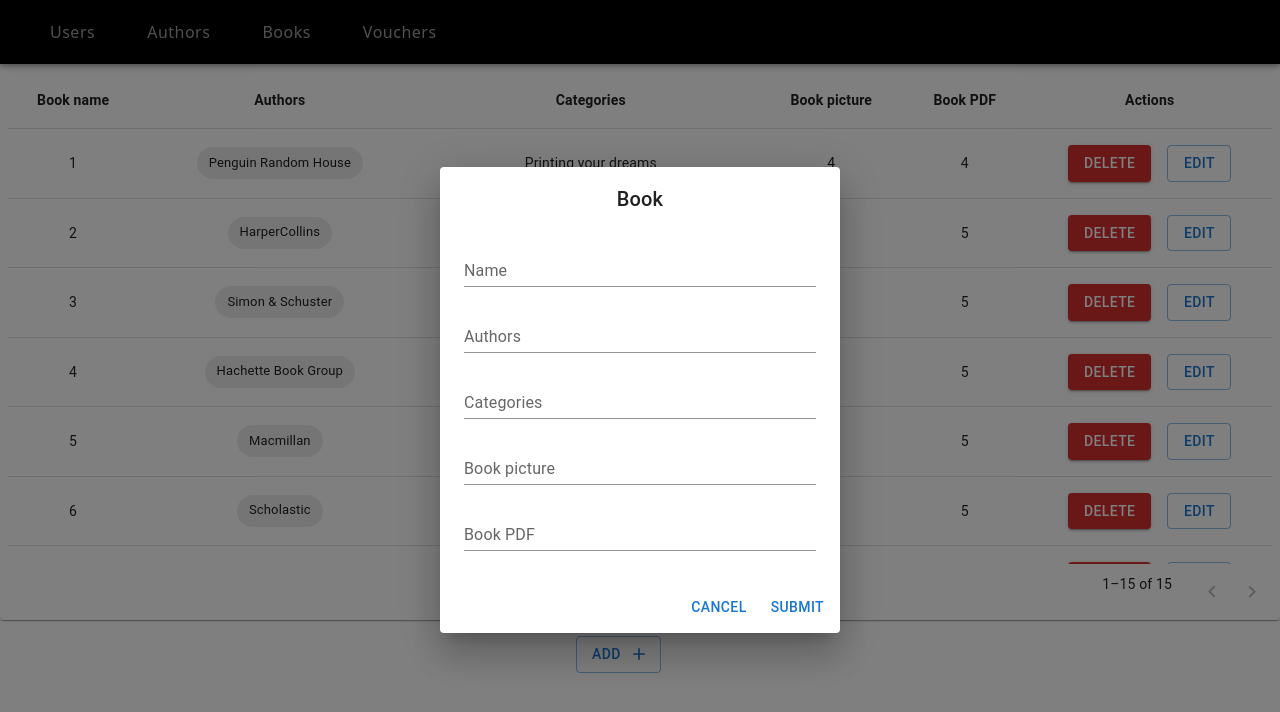
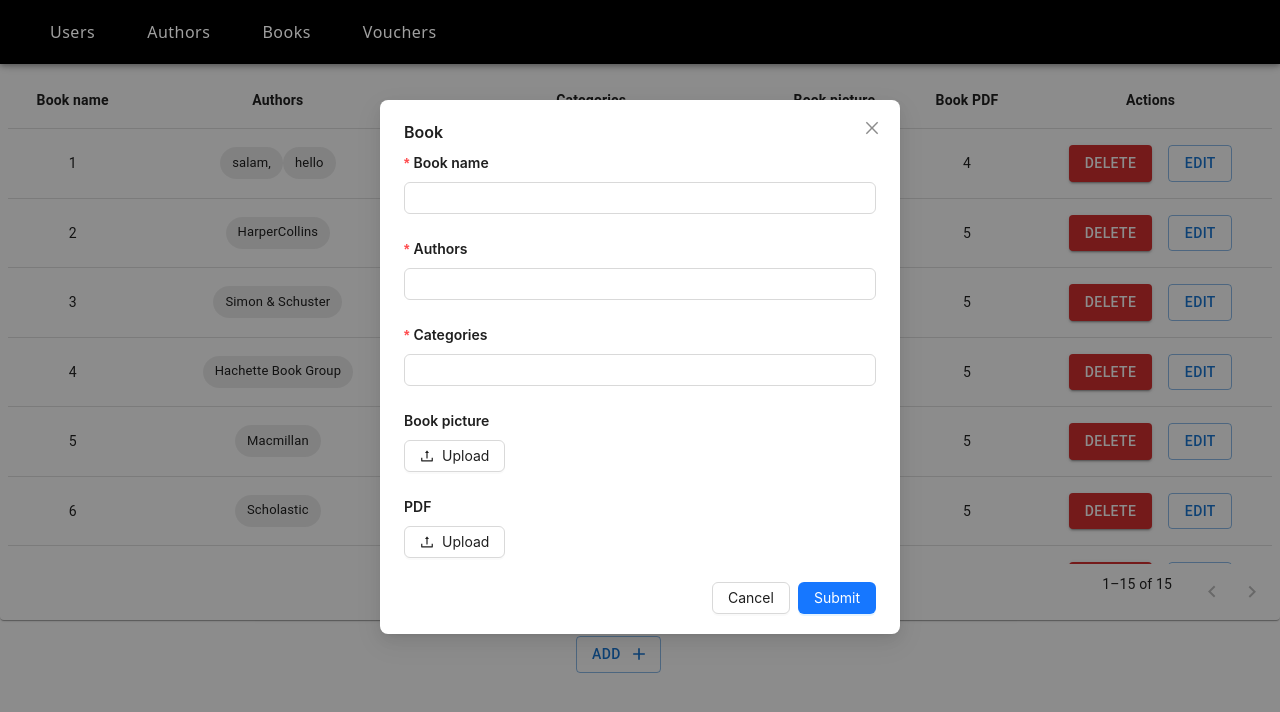
Before and after one commit to Uni-Libro/Admin-Panel, a React (Create React App) app: page /books in a window 1280 px wide. Both pictures are taken after a click on the button "ADD". Shown: the top 712 px of the page. Built offline with nearby package versions, Linux system fonts and the light colour scheme.

Commit message:
Modals completed

```diff
--- a/package.json
+++ b/package.json
@@ -11,6 +11,7 @@
     "@testing-library/jest-dom": "^5.16.5",
     "@testing-library/react": "^13.4.0",
     "@testing-library/user-event": "^13.5.0",
+    "antd": "^5.1.2",
     "bootstrap": "^5.2.3",
     "react": "^18.2.0",
     "react-dom": "^18.2.0",
--- a/src/Authors.js
+++ b/src/Authors.js
@@ -9,7 +9,7 @@ import TablePagination from '@mui/material/TablePagination';
 import TableRow from '@mui/material/TableRow';
 import './Table-design.css'
 import { Button, useMediaQuery } from '@mui/material';
-import { FormDialog } from './hooks/AuthorsDialog';
+import { CollectionCreateForm } from './hooks/AuthorsDialog';
 import ResponsiveAppBar from './NavBar';
 import Snackbar from '@mui/material/Snackbar';
 import MuiAlert from '@mui/material/Alert';
@@ -18,7 +18,7 @@ const columns = [
   { id: 'name', label: 'Author Name', minWidth: 100, align: 'center' },
   {
     id: 'picture',
-    label: 'Picture',
+    label: 'Author picture',
     minWidth: 300,
     align: 'center',
   },
@@ -56,6 +56,10 @@ export default function StickyHeadTable() {
   const [rowsPerPage, setRowsPerPage] = React.useState(30);
   const [open, setOpen] = React.useState(false);
   const matches = useMediaQuery('(min-width:520px)');
+  const onCreate = (values) => {
+    console.log('Received values of form: ', values);
+    setOpen(false);
+  };
 
   const handleChangePage = (event, newPage) => {
     setPage(newPage);
@@ -154,9 +158,13 @@ export default function StickyHeadTable() {
             onRowsPerPageChange={handleChangeRowsPerPage}
           />
         </Paper>
-        <FormDialog open={activeDialog === 'form'} handleClose={() => {
-          setActiveDialog(false);
-        }} />
+        <CollectionCreateForm
+          open={activeDialog === 'form'}
+          onCreate={onCreate}
+          onCancel={() => {
+            setActiveDialog(false);
+          }}
+        />
       </div>
       <Button variant="outlined" sx={{ marginLeft: '45%' }} endIcon={<AddIcon />} onClick={() => {
         setActiveDialog('form');
--- a/src/Books.js
+++ b/src/Books.js
@@ -9,7 +9,7 @@ import TablePagination from '@mui/material/TablePagination';
 import TableRow from '@mui/material/TableRow';
 import './Table-design.css'
 import { Button, Chip, useMediaQuery } from '@mui/material';
-import { FormDialog } from './hooks/BooksDialog';
+import { CollectionCreateForm } from './hooks/BooksDialog';
 import ResponsiveAppBar from './NavBar';
 import AddIcon from '@mui/icons-material/Add';
 import Snackbar from '@mui/material/Snackbar';
@@ -43,21 +43,21 @@ function createData(name, authors, categories, picture, pdf) {
 }
 
 const rows = [
-  createData(1, 'Penguin Random House', 'Printing your dreams', 4, 4,),
-  createData(2, 'HarperCollins', 'You write, we publish', 5, 5,),
-  createData(3, 'Simon & Schuster', 'Presenting your thoughts to the world', 6, 5,),
-  createData(4, 'Hachette Book Group', 'Quality printing', 7, 5,),
-  createData(5, 'Macmillan', 'Get your dreams inked', 8, 5,),
-  createData(6, 'Scholastic', 'Fast and reliable', 9, 5,),
-  createData(7, 'Disney Publishing Worldwide', 'Experts in the field', 10, 5,),
-  createData(8, 'Houghton Mifflin Harcourt', 'One-stop for printing solutions', 11, 5,),
-  createData(9, '	Workman', 'To make sales easier', 12, 5,),
-  createData(10, 'Sterling', 'Printing your needs', 13, 5,),
-  createData(11, 'John Wiley and Sons', 'Publishing better', 14, 5,),
-  createData(12, 'Abrams', 'Motivating Community', 15, 5,),
-  createData(13, 'Dover', 'A new Words for all', 16, 5,),
-  createData(14, 'Candlewick', 'Printing is our Language', 17, 5,),
-  createData(15, 'W.W. Norton', 'Writing for your Success', 18, 5,),
+  createData(1, ["salam,", "hello"], ['Printing your dreams', 'da'], 3, 4,),
+  createData(2, ['HarperCollins'], ['You write, we publish', 'gfd'], 5, 5,),
+  createData(3, ['Simon & Schuster'], ['Presenting your thoughts to the world'], 6, 5,),
+  createData(4, ['Hachette Book Group'], ['Quality printing'], 7, 5,),
+  createData(5, ['Macmillan'], ['Get your dreams inked'], 8, 5,),
+  createData(6, ['Scholastic'], ['Fast and reliable'], 9, 5,),
+  createData(7, ['Disney Publishing Worldwide'], ['Experts in the field'], 10, 5,),
+  createData(8, ['Houghton Mifflin Harcourt'], ['One-stop for printing solutions'], 11, 5,),
+  createData(9, ['	Workman'], ['To make sales easier'], 12, 5,),
+  createData(10, ['Sterling'], ['Printing your needs'], 13, 5,),
+  createData(11, ['John Wiley and Sons'], ['Publishing better'], 14, 5,),
+  createData(12, ['Abrams'], ['Motivating Community'], 15, 5,),
+  createData(13, ['Dover'], ['A new Words for all'], 16, 5,),
+  createData(14, ['Candlewick'], ['Printing is our Language'], 17, 5,),
+  createData(15, ['W.W. Norton'], ['Writing for your Success'], 18, 5,),
 ];
 
 const Alert = React.forwardRef(function Alert(props, ref) {
@@ -66,10 +66,14 @@ const Alert = React.forwardRef(function Alert(props, ref) {
 
 export default function StickyHeadTable() {
   const [page, setPage] = React.useState(0);
-  const [activeDialog, setActiveDialog] = React.useState(false);
   const [rowsPerPage, setRowsPerPage] = React.useState(30);
   const matches = useMediaQuery('(min-width:1045px)');
   const [open, setOpen] = React.useState(false);
+  const [activeDialog, setActiveDialog] = React.useState(false);
+  const onCreate = (values) => {
+    console.log('Received values of form: ', values);
+    setOpen(false);
+  };
 
   const handleChangePage = (event, newPage) => {
     setPage(newPage);
@@ -126,10 +130,14 @@ export default function StickyHeadTable() {
                       <TableRow hover role="checkbox" tabIndex={-1} key={row.code}>
                         {columns.map((column) => {
                           const value = row[column.id];
-                          if (column.id === 'authors') {
+                          if (column.id === 'authors' || column.id === 'categories') {
                             return (
                               <TableCell key={column.id} align={column.align}>
-                                <Chip label={value} />
+                                {value.map((item) => {
+                                  return (
+                                    <Chip label={item} />
+                                  )
+                                })}
                               </TableCell>
                             )
                           } else {
@@ -176,9 +184,13 @@ export default function StickyHeadTable() {
             onRowsPerPageChange={handleChangeRowsPerPage}
           />
         </Paper>
-        <FormDialog open={activeDialog === 'form'} handleClose={() => {
-          setActiveDialog(false);
-        }} />
+        <CollectionCreateForm
+          open={activeDialog === 'form'}
+          onCreate={onCreate}
+          onCancel={() => {
+            setActiveDialog(false);
+          }}
+        />
       </div>
       <Button variant="outlined" sx={{ marginLeft: '45%' }} endIcon={<AddIcon />} onClick={() => {
         setActiveDialog('form');
--- a/src/Vouchers.js
+++ b/src/Vouchers.js
@@ -9,7 +9,7 @@ import TablePagination from '@mui/material/TablePagination';
 import TableRow from '@mui/material/TableRow';
 import './Table-design.css'
 import { Button, useMediaQuery } from '@mui/material';
-import { FormDialog } from './hooks/VouchersDialog';
+import { CollectionCreateForm } from './hooks/VouchersDialog';
 import ResponsiveAppBar from './NavBar';
 import Snackbar from '@mui/material/Snackbar';
 import MuiAlert from '@mui/material/Alert';
@@ -74,6 +74,10 @@ export default function StickyHeadTable() {
   const [rowsPerPage, setRowsPerPage] = React.useState(30);
   const [open, setOpen] = React.useState(false);
   const matches = useMediaQuery('(min-width:520px)');
+  const onCreate = (values) => {
+    console.log('Received values of form: ', values);
+    setOpen(false);
+  };
 
   const handleChangePage = (event, newPage) => {
     setPage(newPage);
@@ -172,9 +176,13 @@ export default function StickyHeadTable() {
             onRowsPerPageChange={handleChangeRowsPerPage}
           />
         </Paper>
-        <FormDialog open={activeDialog === 'form'} handleClose={() => {
-          setActiveDialog(false);
-        }} />
+        <CollectionCreateForm
+          open={activeDialog === 'form'}
+          onCreate={onCreate}
+          onCancel={() => {
+            setActiveDialog(false);
+          }}
+        />
       </div>
       <Button variant="outlined" sx={{ marginLeft: '45%' }} endIcon={<AddIcon />} onClick={() => {
         setActiveDialog('form');
--- a/src/hooks/AuthorsDialog.js
+++ b/src/hooks/AuthorsDialog.js
@@ -1,64 +1,67 @@
-import * as React from 'react';
-import Button from '@mui/material/Button';
-import Dialog from '@mui/material/Dialog';
-import TextField from '@mui/material/TextField';
-import DialogActions from '@mui/material/DialogActions';
-import DialogContent from '@mui/material/DialogContent';
-import DialogContentText from '@mui/material/DialogContentText';
-import DialogTitle from '@mui/material/DialogTitle';
-import { ThemeProvider, createTheme } from '@mui/material';
-
-const theme = createTheme({
-  breakpoints: {
-    values: {
-      xs: 0,
-      sm: 400,
-      md: 900,
-      lg: 1200,
-      xl: 1536,
+import React from 'react';
+import { Form, Input, Modal, Button, Upload, message } from 'antd';
+import { UploadOutlined } from '@ant-design/icons';
+export function CollectionCreateForm({ open, onCreate, onCancel }) {
+  const [form] = Form.useForm();
+  const props = {
+    name: 'file',
+    action: '/',
+    onChange(info) {
+      if (info.file.status !== 'uploading') {
+        console.log(info.file, info.fileList);
+      }
+      if (info.file.status === 'done') {
+        message.success(`${info.file.name} file uploaded successfully`);
+      } else if (info.file.status === 'error') {
+        message.error(`${info.file.name} file upload failed.`);
+      }
     },
-  },
-});
-
-export function FormDialog({
-  handleClose,
-  open,
-}) {
+  };
   return (
-    <ThemeProvider theme={theme}>
-      <Dialog open={open} onClose={handleClose} maxWidth='sm'>
-        <DialogTitle style={{ display: 'flex', textAlign: 'center', justifyContent: 'center' }}>User</DialogTitle>
-        <DialogContent>
-          <DialogContentText>
-
-          </DialogContentText>
-          <TextField
-            autoFocus
-            margin="dense"
-            id="name"
-            label="Name"
-            type="name"
-            fullWidth
-            variant="standard"
-            sx={{ marginBottom: '10px' }}
-          /> <TextField
-            autoFocus
-            margin="dense"
-            id="picture"
-            label="Author picture"
-            type="name"
-            fullWidth
-            variant="standard"
-            sx={{ marginBottom: '10px' }}
-          />
-
-        </DialogContent>
-        <DialogActions>
-          <Button onClick={handleClose}>Cancel</Button>
-          <Button onClick={handleClose}>Submit</Button>
-        </DialogActions>
-      </Dialog>
-    </ThemeProvider>
-
+    <Modal
+      open={open}
+      title="Author"
+      okText="Submit"
+      cancelText="Cancel"
+      onCancel={onCancel}
+      onOk={() => {
+        form
+          .validateFields()
+          .then((values) => {
+            form.resetFields();
+            onCreate(values);
+          })
+          .catch((info) => {
+            console.log('Validate Failed:', info);
+          });
+      }}
+    >
+      <Form
+        form={form}
+        layout="vertical"
+        name="form_in_modal"
+        initialValues={{
+          modifier: 'public',
+        }}
+      >
+        <Form.Item
+          name="name"
+          label="Author name"
+          rules={[
+            {
+              required: true,
+              message: 'Please input the author name!',
+            },
+          ]}
+        >
+          <Input />
+        </Form.Item>
+        <Form.Item label="Author picture" valuePropName="fileList">
+          <Upload {...props}>
+            <Button icon={<UploadOutlined />}>Upload</Button>
+          </Upload>
+        </Form.Item>
+      </Form>
+    </Modal>
   );
-}
+};
--- a/src/hooks/BooksDialog.js
+++ b/src/hooks/BooksDialog.js
@@ -1,94 +1,93 @@
-import * as React from 'react';
-import Button from '@mui/material/Button';
-import Dialog from '@mui/material/Dialog';
-import TextField from '@mui/material/TextField';
-import DialogActions from '@mui/material/DialogActions';
-import DialogContent from '@mui/material/DialogContent';
-import DialogContentText from '@mui/material/DialogContentText';
-import DialogTitle from '@mui/material/DialogTitle';
-import { createTheme, ThemeProvider } from '@mui/material';
-
-const theme = createTheme({
-  breakpoints: {
-    values: {
-      xs: 0,
-      sm: 400,
-      md: 900,
-      lg: 1200,
-      xl: 1536,
+import React from 'react';
+import { Form, Input, Modal, Button, Upload, message } from 'antd';
+import { UploadOutlined } from '@ant-design/icons';
+export function CollectionCreateForm({ open, onCreate, onCancel }) {
+  const [form] = Form.useForm();
+  const props = {
+    name: 'file',
+    action: '/',
+    onChange(info) {
+      if (info.file.status !== 'uploading') {
+        console.log(info.file, info.fileList);
+      }
+      if (info.file.status === 'done') {
+        message.success(`${info.file.name} file uploaded successfully`);
+      } else if (info.file.status === 'error') {
+        message.error(`${info.file.name} file upload failed.`);
+      }
     },
-  },
-});
-
-export function FormDialog({
-  handleClose,
-  open,
-}) {
+  };
   return (
-    <ThemeProvider theme={theme}>
-      <Dialog open={open} onClose={handleClose} maxWidth='sm' >
-        <DialogTitle style={{ display: 'flex', textAlign: 'center', justifyContent: 'center' }}>Book</DialogTitle>
-        <DialogContent>
-          <DialogContentText>
-
-          </DialogContentText>
-          <TextField
-            autoFocus
-            margin="dense"
-            id="name"
-            label="Name"
-            type="name"
-            fullWidth
-            variant="standard"
-            sx={{ marginBottom: '10px' }}
-          /> <TextField
-            autoFocus
-            margin="dense"
-            id="authors"
-            label="Authors"
-            type="name"
-            fullWidth
-            variant="standard"
-            sx={{ marginBottom: '10px' }}
-          />
-          <TextField
-            autoFocus
-            margin="dense"
-            id="categories"
-            label="Categories"
-            type="name"
-            fullWidth
-            variant="standard"
-            sx={{ marginBottom: '10px' }}
-          />
-          <TextField
-            autoFocus
-            margin="dense"
-            id="picture"
-            label="Book picture"
-            type="name"
-            fullWidth
-            variant="standard"
-            sx={{ marginBottom: '10px' }}
-          />
-          <TextField
-            autoFocus
-            margin="dense"
-            id="pdf"
-            label="Book PDF"
-            type="name"
-            fullWidth
-            variant="standard"
-            sx={{ marginBottom: '10px' }}
-          />
-
-        </DialogContent>
-        <DialogActions>
-          <Button onClick={handleClose}>Cancel</Button>
-          <Button onClick={handleClose}>Submit</Button>
-        </DialogActions>
-      </Dialog>
-    </ThemeProvider>
-
+    <Modal
+      open={open}
+      title="Book"
+      okText="Submit"
+      cancelText="Cancel"
+      onCancel={onCancel}
+      onOk={() => {
+        form
+          .validateFields()
+          .then((values) => {
+            form.resetFields();
+            onCreate(values);
+          })
+          .catch((info) => {
+            console.log('Validate Failed:', info);
+          });
+      }}
+    >
+      <Form
+        form={form}
+        layout="vertical"
+        name="form_in_modal"
+        initialValues={{
+          modifier: 'public',
+        }}
+      >
+        <Form.Item
+          name="name"
+          label="Book name"
+          rules={[
+            {
+              required: true,
+              message: 'Please input the book name!',
+            },
+          ]}
+        >
+          <Input />
+        </Form.Item>
+        <Form.Item name="authors" label="Authors" rules={[
+          {
+            required: true,
+            message: 'Please input the authors names!',
+          },
+        ]}>
+          <Input />
+        </Form.Item>
+        <Form.Item name="categories" label="Categories" rules={[
+          {
+            required: true,
+            message: 'Please input the categories!',
+          },
+        ]}>
+          <Input />
+        </Form.Item>
+        <Form.Item label="Book picture" valuePropName="fileList">
+          <Upload {...props}>
+            <Button icon={<UploadOutlined />}>Upload</Button>
+          </Upload>
+        </Form.Item>
+        <Form.Item label="PDF" valuePropName="fileList" rules={[
+          {
+            required: true,
+            message: 'Please input the PDF!',
+          },
+        ]}>
+          <Upload {...props}>
+            <Button icon={<UploadOutlined />}>Upload</Button>
+          </Upload>
+        </Form.Item>
+      </Form>
+    </Modal>
   );
-}
+};
--- a/src/hooks/VouchersDialog.js
+++ b/src/hooks/VouchersDialog.js
@@ -1,94 +1,88 @@
-import * as React from 'react';
-import Button from '@mui/material/Button';
-import Dialog from '@mui/material/Dialog';
-import TextField from '@mui/material/TextField';
-import DialogActions from '@mui/material/DialogActions';
-import DialogContent from '@mui/material/DialogContent';
-import DialogContentText from '@mui/material/DialogContentText';
-import DialogTitle from '@mui/material/DialogTitle';
-import { createTheme, ThemeProvider } from '@mui/material';
-
-const theme = createTheme({
-  breakpoints: {
-    values: {
-      xs: 0,
-      sm: 400,
-      md: 900,
-      lg: 1200,
-      xl: 1536,
-    },
-  },
-});
-
-export function FormDialog({
-  handleClose,
-  open,
-}) {
+import React from 'react';
+import { Form, Input, Modal, DatePicker, InputNumber } from 'antd';
+export function CollectionCreateForm({ open, onCreate, onCancel }) {
+  const [form] = Form.useForm();
+  const onChange = (value) => {
+    console.log('changed', value);
+  };
   return (
-    <ThemeProvider theme={theme}>
-      <Dialog open={open} onClose={handleClose} maxWidth='sm' >
-        <DialogTitle style={{ display: 'flex', textAlign: 'center', justifyContent: 'center' }}>Voucher</DialogTitle>
-        <DialogContent>
-          <DialogContentText>
-
-          </DialogContentText>
-          <TextField
-            autoFocus
-            margin="dense"
-            id="id"
-            label="ID"
-            type="name"
-            fullWidth
-            variant="standard"
-            sx={{ marginBottom: '10px' }}
-          /> <TextField
-            autoFocus
-            margin="dense"
-            id="code"
-            label="Code"
-            type="name"
-            fullWidth
-            variant="standard"
-            sx={{ marginBottom: '10px' }}
-          />
-          <TextField
-            autoFocus
-            margin="dense"
-            id="aDate"
-            label="Activation date"
-            type="name"
-            fullWidth
-            variant="standard"
-            sx={{ marginBottom: '10px' }}
-          />
-          <TextField
-            autoFocus
-            margin="dense"
-            id="eDate"
-            label="Expiration date"
-            type="name"
-            fullWidth
-            variant="standard"
-            sx={{ marginBottom: '10px' }}
-          />
-          <TextField
-            autoFocus
-            margin="dense"
-            id="percentage"
-            label="Discount percentage"
-            type="name"
-            fullWidth
-            variant="standard"
-            sx={{ marginBottom: '10px' }}
-          />
-
-        </DialogContent>
-        <DialogActions>
-          <Button onClick={handleClose}>Cancel</Button>
-          <Button onClick={handleClose}>Submit</Button>
-        </DialogActions>
-      </Dialog>
-    </ThemeProvider>
-
+    <Modal
+      open={open}
+      title="Voucher"
+      okText="Submit"
+      cancelText="Cancel"
+      onCancel={onCancel}
+      onOk={() => {
+        form
+          .validateFields()
+          .then((values) => {
+            form.resetFields();
+            onCreate(values);
+          })
+          .catch((info) => {
+            console.log('Validate Failed:', info);
+          });
+      }}
+    >
+      <Form
+        form={form}
+        layout="vertical"
+        name="form_in_modal"
+        initialValues={{
+          modifier: 'public',
+        }}
+      >
+        <Form.Item
+          name="id"
+          label="ID"
+          rules={[
+            {
+              required: true,
+              message: 'Please input the voucher ID!',
+            },
+          ]}
+        >
+          <Input />
+        </Form.Item>
+        <Form.Item name="code" label="Code" rules={[
+          {
+            required: true,
+            message: 'Please input the voucher code!',
+          },
+        ]}>
+          <Input />
+        </Form.Item>
+        <Form.Item name="aDate" label="Activation date" rules={[
+          {
+            required: true,
+            message: 'Please input the categories!',
+          },
+        ]}>
+          <DatePicker />
+        </Form.Item>
+        <Form.Item name="eDate" label="Expiration date" rules={[
+          {
+            required: true,
+            message: 'Please input the categories!',
+          },
+        ]}>
+          <DatePicker />
+        </Form.Item>
+        <Form.Item name="discount" label="Discount" rules={[
+          {
+            required: true,
+            message: 'Please input the discount percentage!',
+          },
+        ]}>
+          <InputNumber
+            defaultValue={20}
+            min={0}
+            max={100}
+            formatter={(value) => `${value}%`}
+            parser={(value) => value.replace('%', '')}
+            onChange={onChange} />
+        </Form.Item>
+      </Form>
+    </Modal>
   );
-}
+};
```
Also changed, not shown: 1 other file (tests, documents, lock files or other folders).
